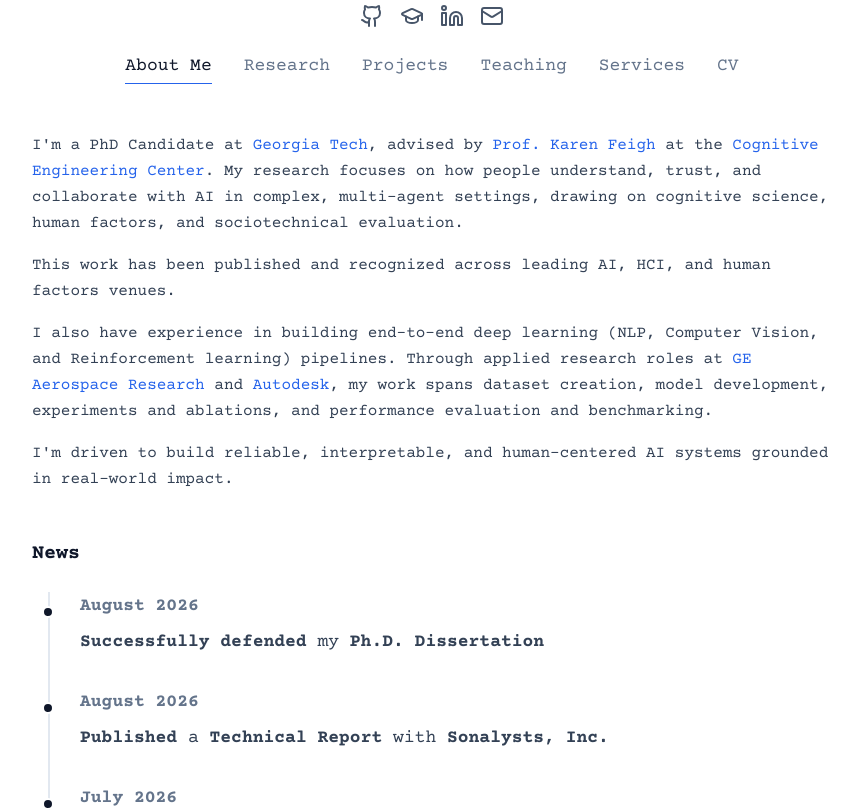
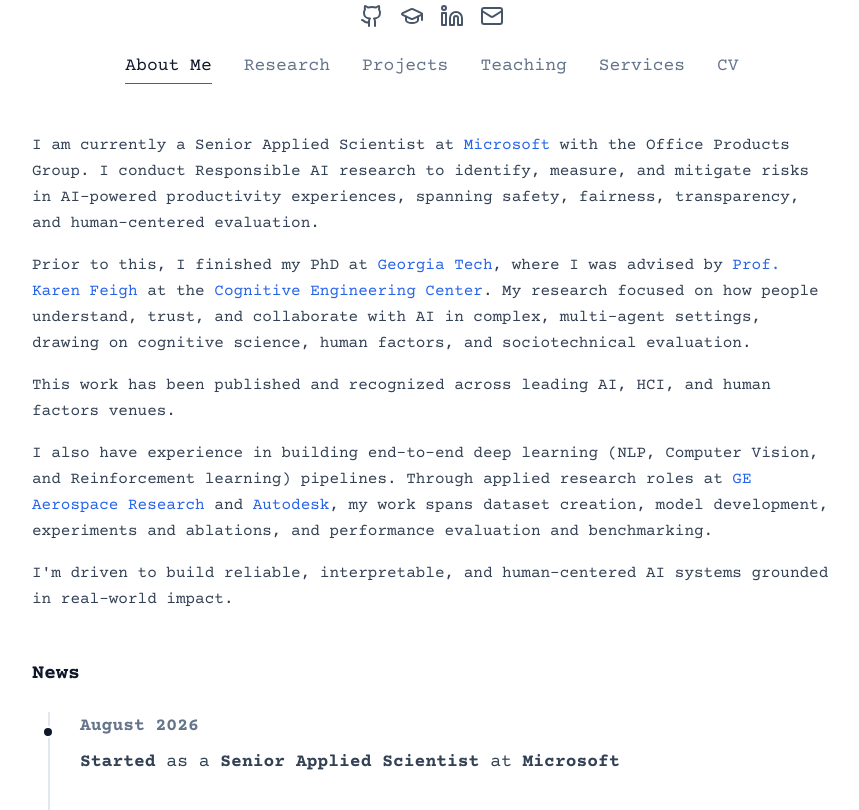
Before and after one commit to ranjn2/Ranjani-portfolio, a Next.js app: page / in a window 1280 px wide. Shown: the part 300-1110 px from the top of the page, without its empty margins (208-1067 px from the left). Built offline with nearby package versions, Linux system fonts and the light colour scheme.

Commit message:
Added microsoft details.

```diff
--- a/app/layout.tsx
+++ b/app/layout.tsx
@@ -9,7 +9,7 @@ const courierPrime = Courier_Prime({
 })
 
 export const metadata: Metadata = {
-  title: "Ranjani Narayanan | PhD Candidate @ Georgia Tech",
+  title: "Ranjani Narayanan | Senior Applied Scientist @ Microsoft",
   description: "Expanding how agents can become teammates, not just tools.",
 }
 
--- a/components/Header.tsx
+++ b/components/Header.tsx
@@ -42,7 +42,7 @@ const socialLinks = [
     href: "https://www.linkedin.com/in/ranjanin2/",
     label: "LinkedIn",
   },
-  { icon: Mail, href: "mailto:rnarayanan35@gatech.edu", label: "Email" },
+  { icon: Mail, href: "mailto:nranj2@gmail.com", label: "Email" },
 ];
 
 export default function Header() {
@@ -97,7 +97,7 @@ export default function Header() {
                 Ranjani Narayanan
               </h1>
               <p className="text-sm text-slate-600 mt-1">
-                PhD Candidate @ Georgia Tech
+                Senior Applied Scientist @ Microsoft
               </p>
             </div>
             <nav className="flex flex-col space-y-4">
--- a/components/Hero.tsx
+++ b/components/Hero.tsx
@@ -13,7 +13,22 @@ export default function Hero() {
     >
       <div className="space-y-4 text-slate-700 leading-relaxed">
         <p>
-          I&apos;m a PhD Candidate at{" "}
+          I am currently a Senior Applied Scientist at{" "}
+          <a
+            href="https://www.microsoft.com"
+            target="_blank"
+            rel="noopener noreferrer"
+            className="text-blue-600 hover:text-blue-700"
+          >
+            Microsoft
+          </a>{" "}
+          with the Office Products Group. I conduct Responsible AI research to
+          identify, measure, and mitigate risks in AI-powered productivity
+          experiences, spanning safety, fairness, transparency, and
+          human-centered evaluation.
+        </p>
+        <p>
+          Prior to this, I finished my PhD at{" "}
           <a
             href="https://www.gatech.edu/"
             target="_blank"
@@ -22,7 +37,7 @@ export default function Hero() {
           >
             Georgia Tech
           </a>
-          , advised by{" "}
+          , where I was advised by{" "}
           <a
             href="https://ae.gatech.edu/directory/person/karen-m-feigh"
             target="_blank"
@@ -40,7 +55,9 @@ export default function Hero() {
           >
             Cognitive Engineering Center
           </a>
-          . My research focuses on how people understand, trust, and collaborate with AI in complex, multi-agent settings, drawing on cognitive science, human factors, and sociotechnical evaluation.
+          . My research focused on how people understand, trust, and collaborate
+          with AI in complex, multi-agent settings, drawing on cognitive
+          science, human factors, and sociotechnical evaluation.
         </p>
         <p>
           This work has been published and recognized across leading AI, HCI, and human factors venues.
--- a/components/Timeline.tsx
+++ b/components/Timeline.tsx
@@ -30,6 +30,8 @@ const boldKeywords = [
   "University of Mumbai",
   "Autodesk",
   "GE Aerospace",
+  "Senior Applied Scientist",
+  "Microsoft",
   "Human Factors and Ergonomics Society Annual Meeting",
   "HFES",
   "ACM Conference on Human Factors in Computing Systems",
@@ -251,6 +253,11 @@ const timelineEvents = [
     event: "Successfully defended my Ph.D. Dissertation",
     researchLink: null,
   },
+  {
+    year: "August 2026",
+    event: "Started as a Senior Applied Scientist at Microsoft",
+    researchLink: null,
+  },
 ];
 
 export default function Timeline() {
```
Also changed, not shown: 1 other file (tests, documents, lock files or other folders).
